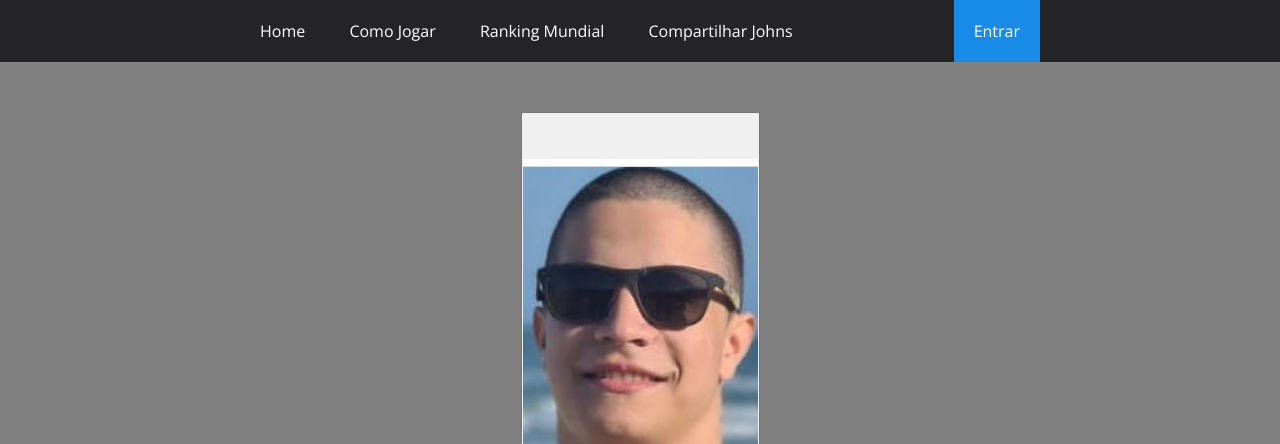
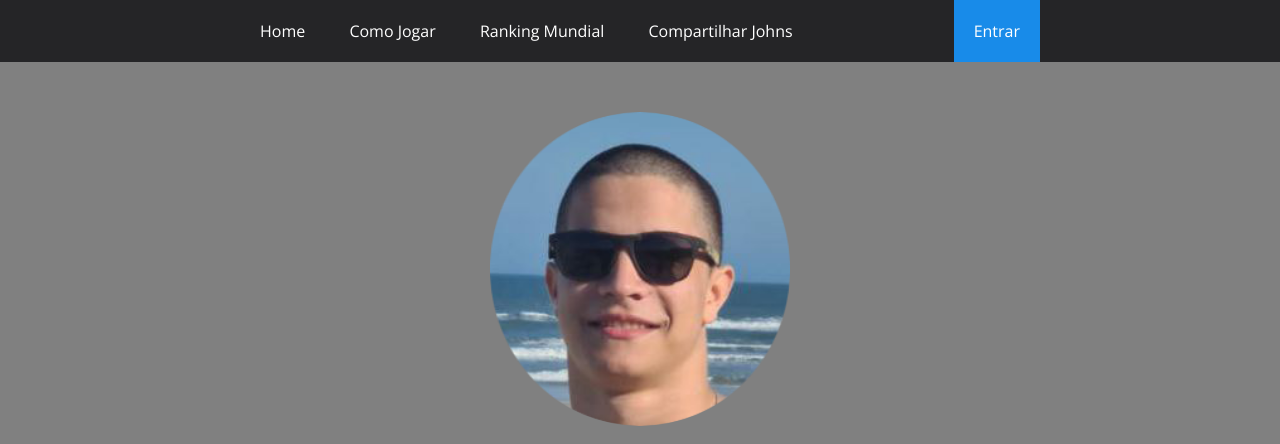
Before and after one commit to JohnJohnNB/DSO-Exercicio-04, a plain HTML site: page index.html in a window 1280 px wide. Shown: the top 444 px of the page. Drawn offline with nearby package versions, Linux system fonts and the light colour scheme.

Commit message:
Image change
Image and html/css changes

```diff
--- a/css/style.css
+++ b/css/style.css
@@ -42,14 +42,17 @@ body{
     background-color: rgb(24, 139, 233);
 }
 
-#imagem_john{
-    display: flex;
-    height: 400px;
-    margin-top: 50px;
+#container-imagem {
+    text-align: center;
+    padding: 50px 0 20px 0;
+}
+
+#john-face {
+    border-radius: 150px;
     width: 300px;
 }
 
-#imagem_john:active{
+#container-imagem #john-face:active {
     transform: scale(0.98);
     box-shadow: 3px 2px 22px 1px rgba(0, 0, 0, 0.24);
 }
--- a/index.html
+++ b/index.html
@@ -25,17 +25,13 @@
         </ul>
     </nav>
 
-    <div id="imagem_john">
-        <button>
-            <a href="#">
-                <img src="./img/john_face.jpeg" title="Cabeça ou dedão?" onclick="incrementar_contador()">
-            </a>
-        </button>
+    <div id="container-imagem">
+        <img id="john-face" src="img/john_face.png" alt="imagem_principal" onclick="incrementar_contador()">
     </div>
-
 
     <div id="contador">
         <h1>Johns</h1>
     </div>
+
 </body>
 </html>
```
Also changed, not shown: README.md (deleted), img/john_face.jpeg (deleted), img/john_face.png (added).
